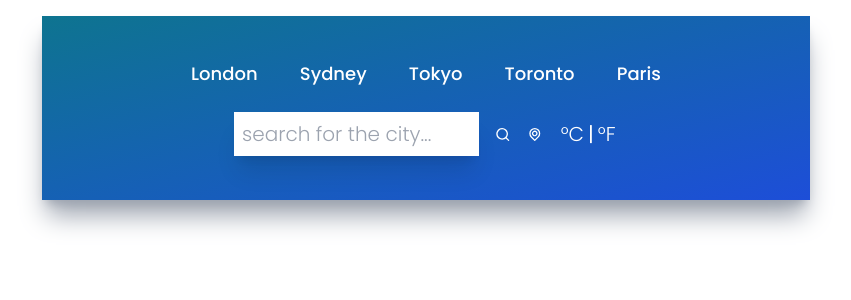
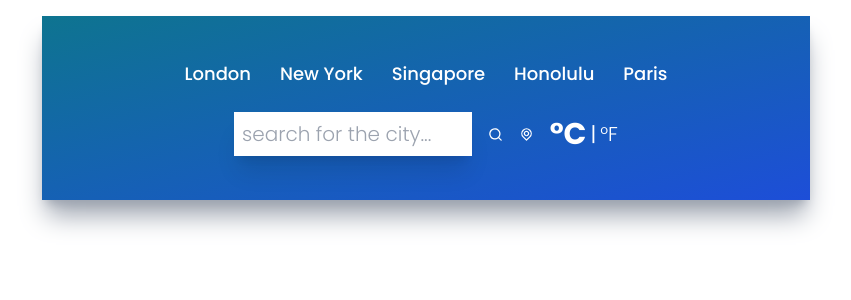
Before and after one commit to sahoooii/react-weatherApp-3hourly, a React (Create React App) app: page / in a window 1280 px wide. Shown: the top 300 px of the page, without its empty margins (214-1065 px from the left). Built offline with nearby package versions, Linux system fonts and the light colour scheme; no server answers; the HTML template or start-up script is replaced by a standard one.

Commit message:
change background color depends on temp and change font size when °C or °F

```diff
--- a/src/App.js
+++ b/src/App.js
@@ -36,8 +36,25 @@ function App() {
 		fetchWeather();
 	}, [query, units]);
 
+	const formatBackgroundColor = () => {
+		//default color
+		if (!weather) {
+			return 'from-cyan-700 to-blue-700';
+		}
+
+		const range = units === 'metric' ? 25 : 77;
+
+		if (weather.temp < range) {
+			return 'from-cyan-700 to-blue-700';
+		}
+
+		return 'from-yellow-700 to-orange-700';
+	};
+
 	return (
-		<div className='mx-auto max-w-screen-md mt-4 py-5 px-32 bg-gradient-to-br from-cyan-700 to-blue-700 h-fit shadow-xl shadow-gray-400'>
+		<div
+			className={`mx-auto max-w-screen-md mt-4 py-5 px-32 bg-gradient-to-br h-fit shadow-xl shadow-gray-400 ${formatBackgroundColor()}`}
+		>
 			<TopButton setQuery={setQuery} />
 			<Inputs setQuery={setQuery} units={units} setUnits={setUnits} />
 
--- a/src/Components/Inputs.jsx
+++ b/src/Components/Inputs.jsx
@@ -4,6 +4,8 @@ import { useState } from 'react';
 
 const Inputs = ({ setQuery, units, setUnits }) => {
 	const [city, setCity] = useState('');
+	const [changedC, setChangedC] = useState(false);
+	const [changedF, setChangedF] = useState(true);
 
 	const handleSearchClick = () => {
 		if (city !== '') {
@@ -30,6 +32,16 @@ const Inputs = ({ setQuery, units, setUnits }) => {
 		}
 	};
 
+	//onClick °C ? °F
+	const changeColorToggle = () => {
+		setChangedC(!changedC);
+		setChangedF(!changedF);
+	};
+
+	const changeMph = () => {
+		return <span className='font-medium ml-1'>m/s</span>;
+	};
+
 	return (
 		<div className='flex flex-row justify-center my-6'>
 			<div className='flex flex-row w-3/4 items-center justify-center space-x-4'>
@@ -54,16 +66,30 @@ const Inputs = ({ setQuery, units, setUnits }) => {
 				<div className='flex flex-row w-1/4 items-center justify-center'>
 					<button
 						name='metric'
-						className='text-xl text-white font-light transition ease-out hover:scale-125'
-						onClick={handleUnitsChange}
+						className={
+							changedC
+								? 'text-xl text-white font-light transition ease-out hover:scale-125'
+								: 'text-3xl font-bold text-white'
+						}
+						onClick={(e) => {
+							handleUnitsChange(e);
+							changeColorToggle();
+						}}
 					>
 						°C
 					</button>
 					<p className='text-xl text-white mx-1'>|</p>
 					<button
 						name='imperial'
-						className='text-xl text-white font-light transition ease-out hover:scale-125'
-						onClick={handleUnitsChange}
+						className={
+							changedF
+								? 'text-xl text-white font-light transition ease-out hover:scale-125'
+								: 'text-3xl font-bold text-white'
+						}
+						onClick={(e) => {
+							handleUnitsChange(e);
+							changeColorToggle();
+						}}
 					>
 						°F
 					</button>
--- a/src/Components/TopButton.jsx
+++ b/src/Components/TopButton.jsx
@@ -8,15 +8,15 @@ const TopButton = ({ setQuery }) => {
 		},
 		{
 			id: 2,
-			cityName: 'Sydney',
+			cityName: 'New York',
 		},
 		{
 			id: 3,
-			cityName: 'Tokyo',
+			cityName: 'Singapore',
 		},
 		{
 			id: 4,
-			cityName: 'Toronto',
+			cityName: 'Honolulu',
 		},
 		{
 			id: 5,
```
Also changed, not shown: src/services/WeatherService.js (line endings or trailing spaces).
